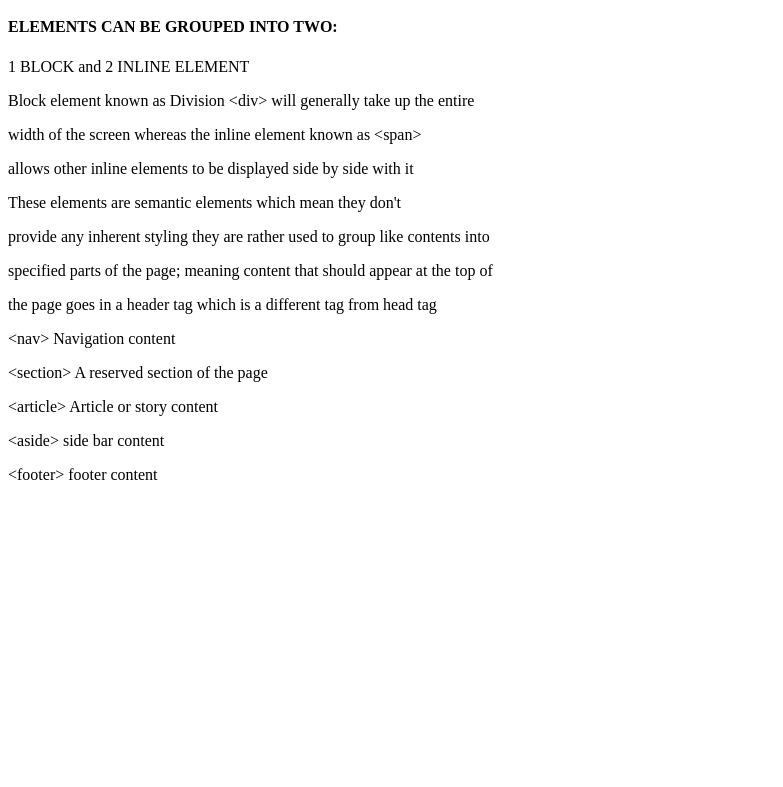
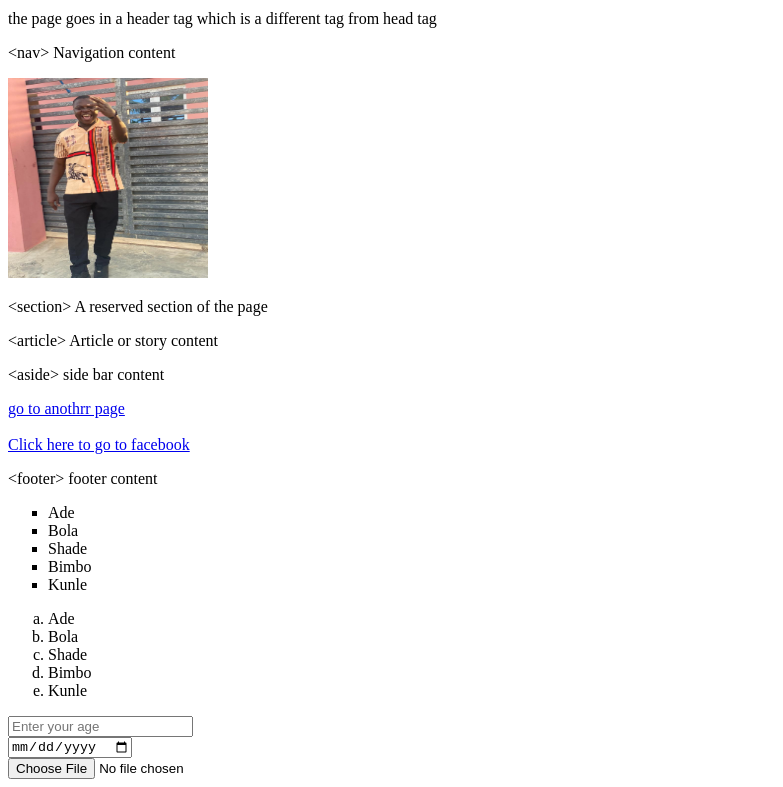
Before and after one commit to thewoleoye/preamble, a plain HTML site: page content.html in a window 1280 px wide. Shown: the part 493-1280 px from the top of the page, without its empty margins (0-783 px from the left). Before the commit the page ends 993 px from the top, so only its background shows below. Drawn offline with Linux system fonts and the light colour scheme.

Commit message:
updated page with links images list

```diff
--- a/content.html
+++ b/content.html
@@ -1,7 +1,7 @@
 <!DOCTYPE html>
 <html>
     <head>
-
+        <title>Hello</title>
     </head>
     <body>
         <p>
@@ -21,7 +21,7 @@
         </p>
         <p>
             to insert information for other developers to read.
-            <img src="https://www.freecatphotoapp.com/your-image.jpg">
+            <!-- <img src="https://www.freecatphotoapp.com/your-image.jpg" width="150" height="150" align= "center" > -->
         </p>
         <p>
         <h4>
@@ -57,6 +57,7 @@
         <p>
             &lt;nav&gt; Navigation content
         </p>
+        <img src="picture_image.jpeg" width="200" height= "200">
         <p>
         &lt;section&gt; A reserved section of the page
         </p>
@@ -66,8 +67,43 @@
         <p>
         &lt;aside&gt; side bar content
         </p>
+        <a href="linkpg.html">
+            go to anothrr page
+        </a>
+        <br> <!-- Break tag-->
+        <br>
+        <a href="https://facebook.com" target="_blank">
+            Click here to go to facebook
+        </a>
         <p>
             &lt;footer&gt; footer content
         </p>
+        <!-- HTML LISTS-->
+        <p>
+            <!-- UNORDERED LIST-->
+            <ul type="square">
+                <!-- list the items out-->
+                <li> Ade</li>
+                <li> Bola</li>
+                <li> Shade</li>
+                <li> Bimbo</li>
+                <li> Kunle</li>
+            </ul>
+
+            <!-- ORDERED LIST-->
+            <ol type="a">
+                <!-- list the items out-->
+                <li> Ade</li>
+                <li> Bola</li>
+                <li> Shade</li>
+                <li> Bimbo</li>
+                <li> Kunle</li>
+            </ol>
+        </p>
+        <input type="text" placeholder="Enter your age">
+        <br>
+        <input type="date">
+        <br>
+        <input type="file">
     </body>
 </html>
```
Also changed, not shown: linkpg.html (added, +14 -0 lines), picture_image.jpeg (added).
